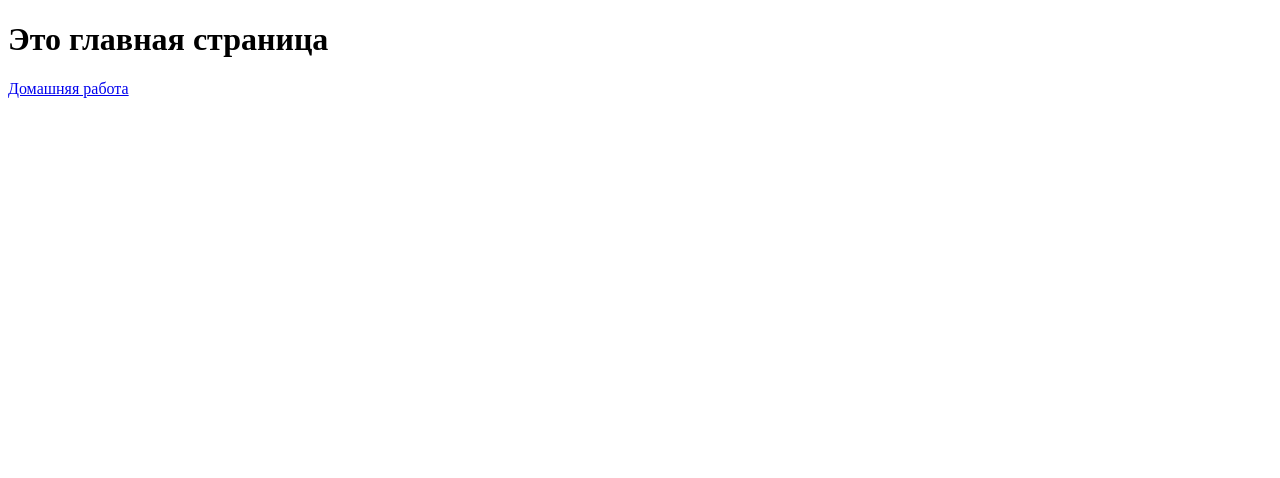
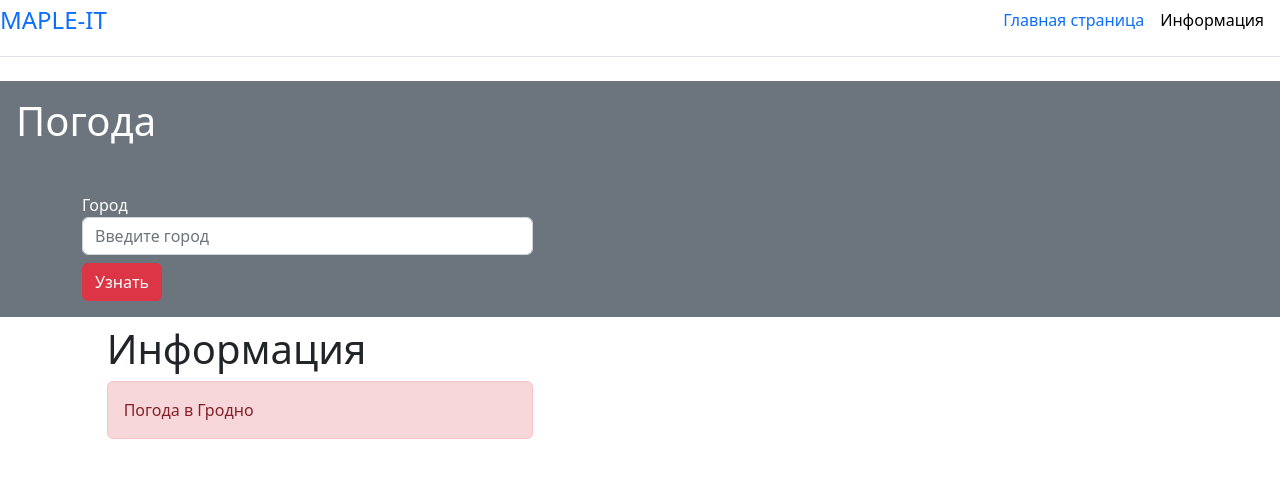
Before and after one commit to klen1980/weatherAPP, a Django app: page / in a window 1280 px wide. Shown: the top 478 px of the page. Run offline with Django 4.2, Linux system fonts and the light colour scheme.

Commit message:
making index.html

```diff
--- a/weather/weatherapp/templates/weather/index.html
+++ b/weather/weatherapp/templates/weather/index.html
@@ -1,11 +1,46 @@
 <!DOCTYPE html>
-<html lang="en">
+<html lang="ru">
 <head>
     <meta charset="UTF-8">
-    <title>Main Page</title>
+    <title>Погода</title>
+    <link rel="stylesheet" href="https://cdn.jsdelivr.net/npm/bootstrap@5.2.3/dist/css/bootstrap.min.css" integrity="sha384-rbsA2VBKQhggwzxH7pPCaAqO46MgnOM80zW1RWuH61DGLwZJEdK2Kadq2F9CUG65" crossorigin="anonymous">
+    <style> body {background-color: $indigo-900} </style>
 </head>
 <body>
-<h1>Это главная страница</h1>
-<p><a href="{% url 'homework'%}">Домашняя работа</a></p>
+<div class="d-flex flex-column flex-md-row align-items-center pb-3 mb-4 border-bottom">
+      <a href="/" class="d-flex align-items-center link-body-emphasis text-decoration-none">
+        <span class="fs-4">MAPLE-IT </span>
+      </a>
+
+      <nav class="d-inline-flex mt-2 mt-md-0 ms-md-auto">
+        <a class="me-3 py-2 link-body-emphasis text-decoration-none" href="#">Главная страница</a>
+        <a class="me-3 py-2 link-body-emphasis text-decoration-none" href="{% url 'homework'%}" style="color: black">Информация</a>
+      </nav>
+    </div>
+<div class="p-3 mb-2 bg-secondary text-white">
+    <h1>Погода</h1>
+    <div class = "container mt-5">
+        <div class="row">
+            <div class="col-5 ofset-1">
+                <form action="">
+                    <label for = 'city'>Город</label>
+                    <input type="text" id = 'city' class="form-control" name="city" placeholder="Введите город">
+                    <input type="submit" name = 'send' value = "Узнать" class = 'mt-2 btn btn-danger'>
+                </form>
+
+
+
+            </div>
+        </div>
+    </div>
+</div>
+
+<div class="col-4 offset-1">
+    <h1>Информация</h1>
+    <div class="alert alert-danger">
+        Погода в Гродно
+    </div>
+</div>
+
 </body>
 </html>
```
